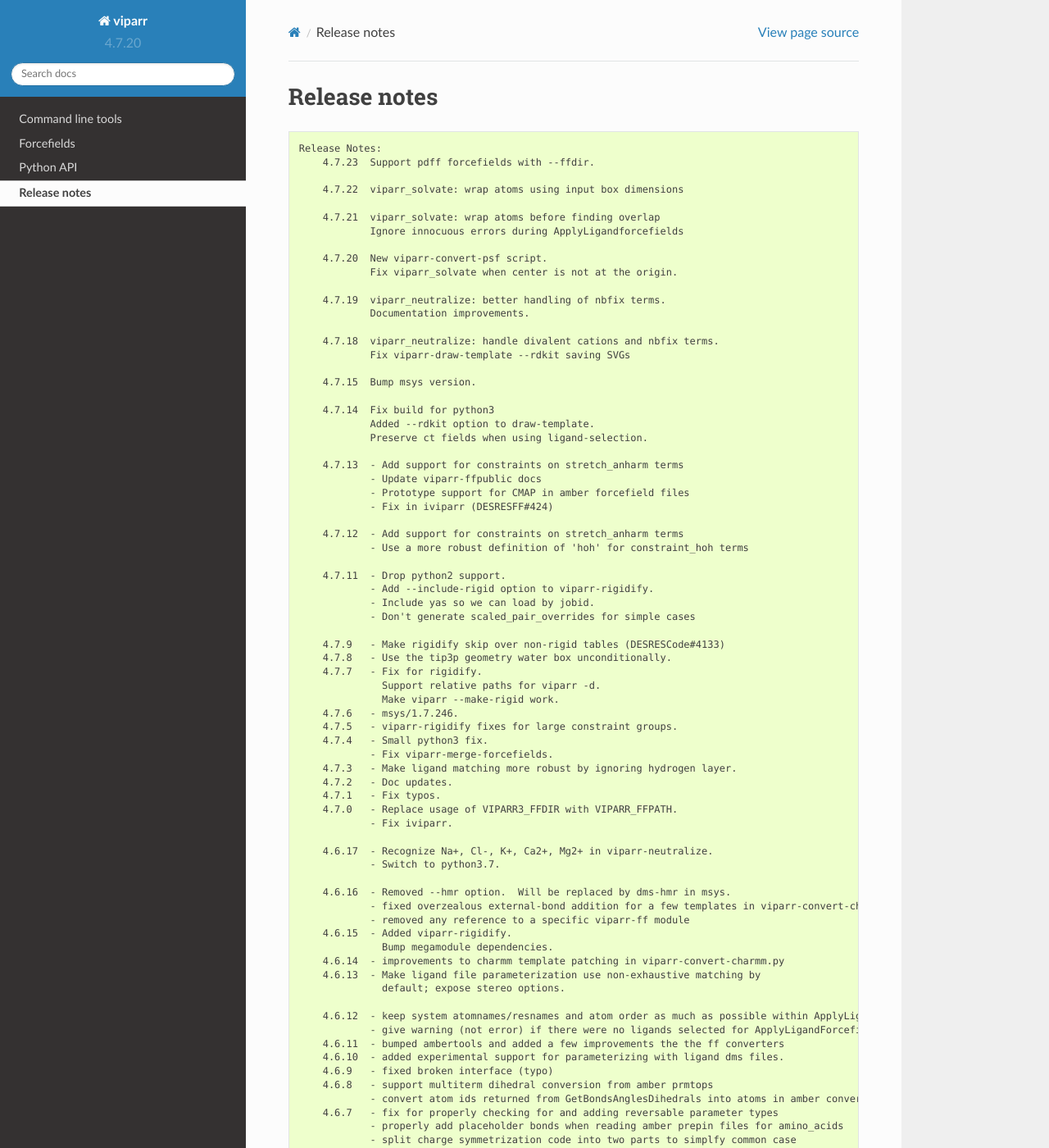
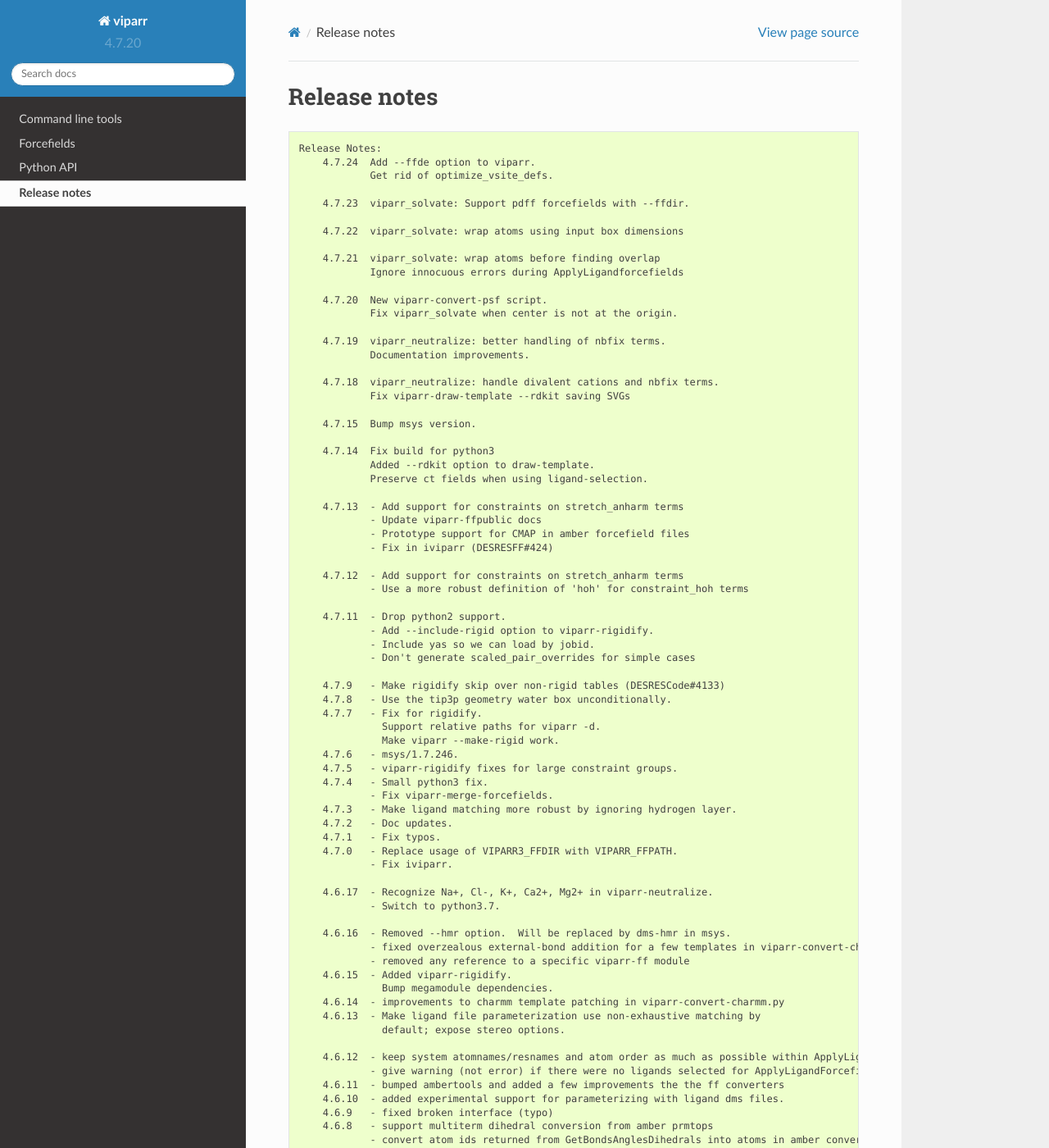
Before and after one commit to DEShawResearch/viparr, a Sphinx documentation site: the page built from doc/source/release_notes.rst, in a window 1280 px wide and 1400 px high. Shown: the whole window at 82% size. Built offline with Sphinx 7.4.7 and the Read the Docs theme 2.0.0, drawn with Linux system fonts in a browser that asks for light colours; the version number is read from the project's files by our own code; some of the changed text lies outside the part shown.

Commit message:
Release notes.

```diff
--- a/doc/source/release_notes.txt
+++ b/doc/source/release_notes.txt
@@ -1,5 +1,8 @@
 Release Notes:
-    4.7.23  Support pdff forcefields with --ffdir.
+    4.7.24  Add --ffde option to viparr.
+            Get rid of optimize_vsite_defs.
+
+    4.7.23  viparr_solvate: Support pdff forcefields with --ffdir.
 
     4.7.22  viparr_solvate: wrap atoms using input box dimensions
 
--- a/src/version.py
+++ b/src/version.py
@@ -2,7 +2,7 @@
 
 from __future__ import print_function
 
-version = "4.7.23"
+version = "4.7.24"
 
 if __name__ == '__main__':
     print(version)
```
